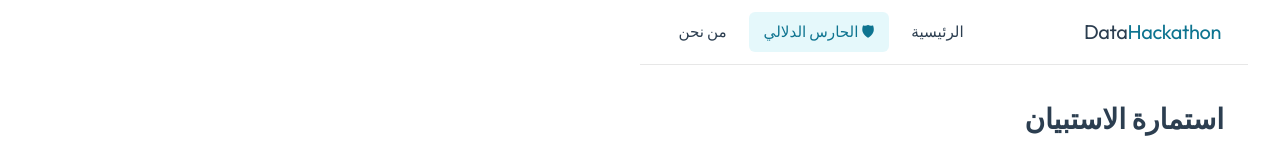
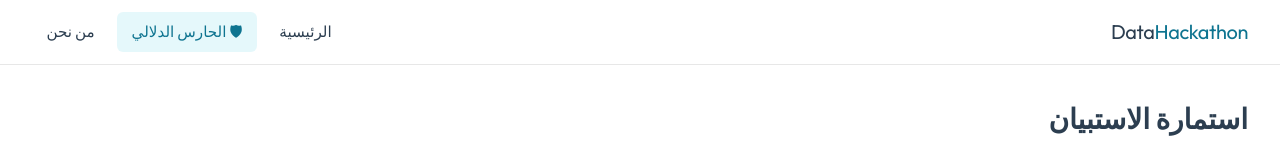
Before and after one commit to iksasa15/DataInnovationHackathon, a Vue app in the folder DataHackathon/: page /survey in a window 1280 px wide. Shown: the top 148 px of the page. Built offline with nearby package versions, Linux system fonts and the light colour scheme; no server answers.

Commit message:
Update layout and styling across multiple components for improved responsiveness and visual consistency. Adjusted padding in App.vue, modified max-width in HomeView.vue, and enhanced SurveyView.vue with new media queries and layout adjustments.

```diff
--- a/DataHackathon/src/App.vue
+++ b/DataHackathon/src/App.vue
@@ -34,7 +34,7 @@ import { RouterLink, RouterView } from 'vue-router'
   display: flex;
   align-items: center;
   justify-content: space-between;
-  padding: 0.75rem 1.5rem;
+  padding: 0.75rem 2rem;
   background: var(--color-background);
   border-bottom: 1px solid var(--color-border);
   backdrop-filter: blur(8px);
--- a/DataHackathon/src/assets/main.css
+++ b/DataHackathon/src/assets/main.css
@@ -1,35 +1,7 @@
 @import './base.css';
 
 #app {
-  max-width: 1280px;
-  margin: 0 auto;
-  padding: 2rem;
+  width: 100%;
+  min-height: 100vh;
   font-weight: normal;
 }
-
-a,
-.green {
-  text-decoration: none;
-  color: hsla(160, 100%, 37%, 1);
-  transition: 0.4s;
-  padding: 3px;
-}
-
-@media (hover: hover) {
-  a:hover {
-    background-color: hsla(160, 100%, 37%, 0.2);
-  }
-}
-
-@media (min-width: 1024px) {
-  body {
-    display: flex;
-    place-items: center;
-  }
-
-  #app {
-    display: grid;
-    grid-template-columns: 1fr 1fr;
-    padding: 0 2rem;
-  }
-}
--- a/DataHackathon/src/views/HomeView.vue
+++ b/DataHackathon/src/views/HomeView.vue
@@ -178,7 +178,7 @@ import { RouterLink } from 'vue-router'
 /* Features */
 .features {
   padding: 4rem 1.5rem;
-  max-width: 64rem;
+  max-width: 80rem;
   margin: 0 auto;
 }
 
--- a/DataHackathon/src/views/SurveyView.vue
+++ b/DataHackathon/src/views/SurveyView.vue
@@ -275,9 +275,9 @@ watch(health, (h) => {
 
 <style scoped>
 .survey-page {
-  max-width: 1100px;
+  max-width: 1400px;
   margin: 0 auto;
-  padding: 2rem 1.5rem 4rem;
+  padding: 2rem 2rem 4rem;
 }
 
 /* Page header */
@@ -318,9 +318,14 @@ watch(health, (h) => {
 /* Layout */
 .survey-layout {
   display: grid;
-  grid-template-columns: 1fr 340px;
+  grid-template-columns: 1fr 420px;
   gap: 2rem;
   align-items: start;
+}
+@media (max-width: 1100px) {
+  .survey-layout {
+    grid-template-columns: 1fr 360px;
+  }
 }
 @media (max-width: 820px) {
   .survey-layout {
```
